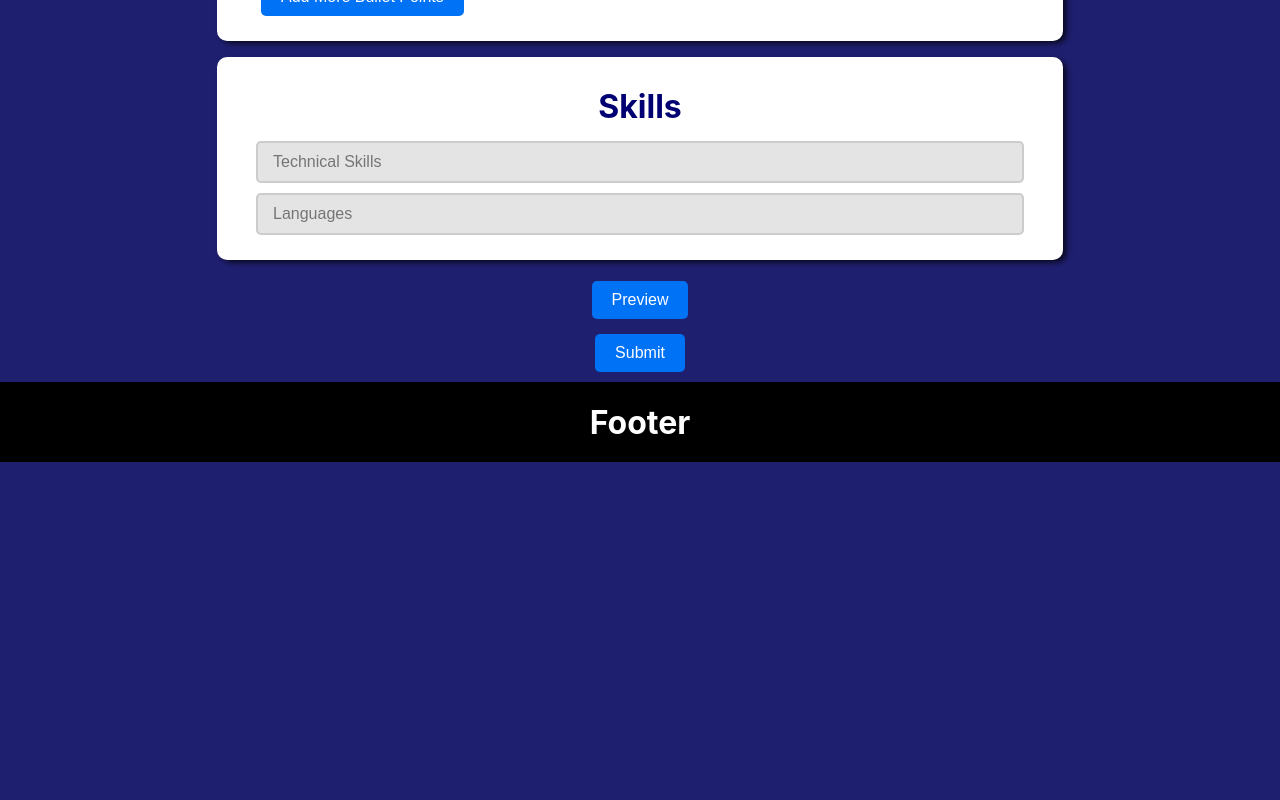
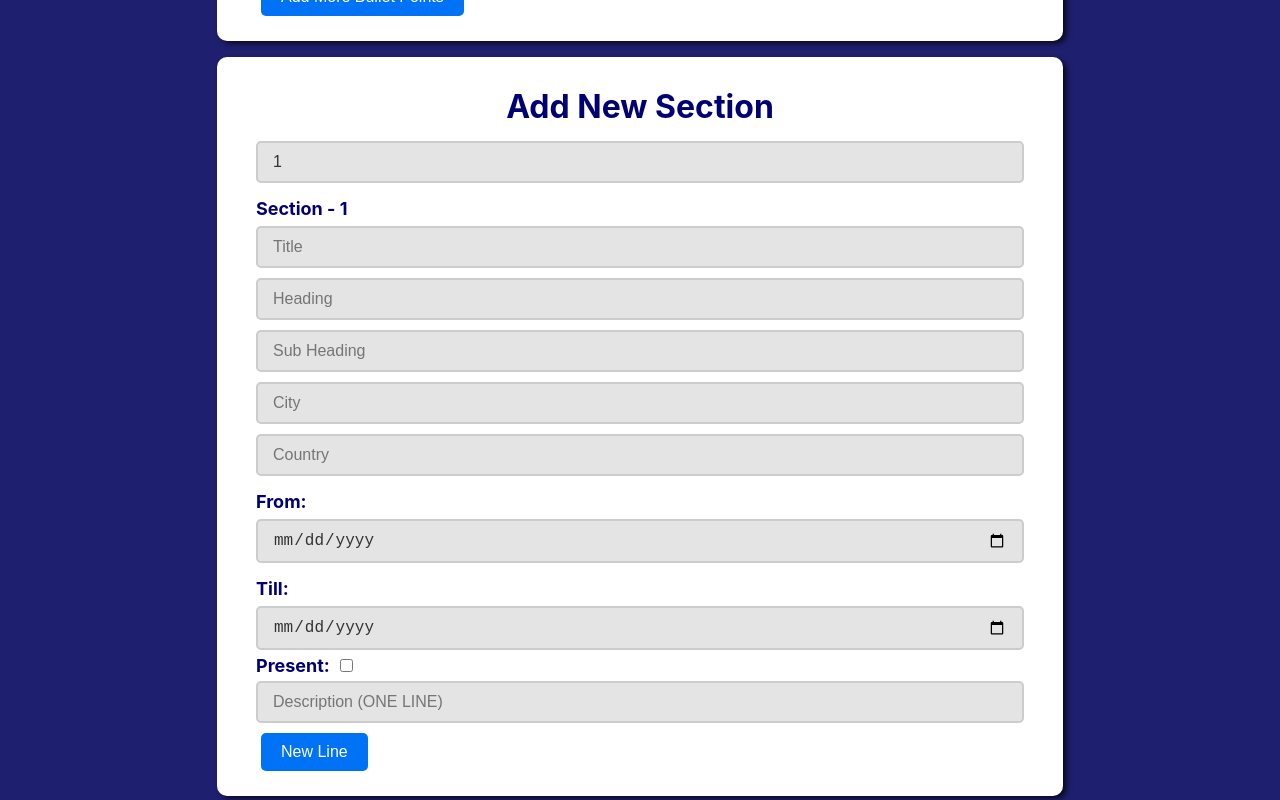
Before and after one commit to rahmat131/VeloxCV, a React (Create React App) app: page / in a window 1280 px wide. Shown: the part 1740-2540 px from the top of the page. Before the commit the page ends 2202 px from the top, so only its background shows below. Built offline with nearby package versions, Linux system fonts and the light colour scheme.

Commit message:
Added New Section

```diff
--- a/src/Components/Form.js
+++ b/src/Components/Form.js
@@ -4,6 +4,9 @@ import PerInf from "./FormComp/PersonalInfo"
 import EDU from "./FormComp/Education"
 import Skills from "./FormComp/Skills"
 import generatePDF from './FormComp/generatePDF';
+import AddSection from "./FormComp/AddSection";
+// import SectionForm from './FormComp/SectionForm';
+// import AddSectionModal from './FormComp/AddSectionModal';
 
 
 function Form() {
@@ -16,17 +19,50 @@ function Form() {
     country: '',
     experiences: [{ company: '', designation: '', city: '', country: '', from: '', till: '', isPresent: false, description: [''] }],
     educations: [{ institute: '', city: '', country: '', from: '', till: '', isPresent: false, description: [''] }],
+    sections: [{ title: '', heading: '',subheading: '', city: '', country: '', from: '', till: '', isPresent: false, description: [''] }],
     technicalSkills: '',
     languages: ''
   });
 
   const [experienceCount, setExperienceCount] = useState(1);
   const [educationCount, setEducationCount] = useState(1);
+  const [sectionCount, setSectionCount] = useState(1);
   const [isPreview, setIsPreview] = useState(false);
   const [pdfUrl, setPdfUrl] = useState(''); // State to hold PDF URL for preview
   const [formSubmitted, setFormSubmitted] = useState(false); // State to track form submission
+  // const [additionalSections, setAdditionalSections] = useState([]);
+  // const [showModal, setShowModal] = useState(false);
 
+  // const handleSectionUpdate = (sectionId, itemIndex, field, value) => {
+  //   const updatedSections = additionalSections.map((section) => {
+  //     if (section.id === sectionId) {
+  //       const updatedItems = [...section.items];
+  //       updatedItems[itemIndex] = { ...updatedItems[itemIndex], [field]: value };
+  //       return { ...section, items: updatedItems };
+  //     }
+  //     return section;
+  //   });
+  //   setAdditionalSections(updatedSections);
+  // };
 
+  // const addNewSection = ({ sectionName, fields }) => {
+  //   setAdditionalSections([
+  //     ...additionalSections,
+  //     { id: Date.now(), sectionName, fields, items: [{ description: '', from: '', till: '', isPresent: false }] }
+  //   ]);
+  // };
+
+  // const addItemToSection = (sectionId) => {
+  //   const updatedSections = additionalSections.map((section) =>
+  //     section.id === sectionId
+  //       ? { ...section, items: [...section.items, { description: '', from: '', till: '', isPresent: false }] }
+  //       : section
+  //   );
+  //   setAdditionalSections(updatedSections);
+  // };
+  // const handleAddSection = (section) => {
+  //   setAdditionalSections((prevSections) => [...prevSections, { ...section, items: [{ description: '' }] }]);
+  // };
 
   const handleSubmit = (e) => {
     e.preventDefault();
@@ -35,7 +71,6 @@ function Form() {
     // console.log(formData);
     // alert('Form submitted successfully!');
   };
-
 
   const handlePreview = () => {
     const pdfBlob = generatePDF(formData);
@@ -67,14 +102,23 @@ function Form() {
     setFormData({ ...formData, educations: newEducations });
   };
 
+  const handleSectionChange = (index, e) => {
+    const { name, value } = e.target;
+    const newSections = formData.sections.map((sec, i) => i === index ? { ...sec, [name]: value } : sec);
+    setFormData({ ...formData, sections: newSections });
+  };
   const handlePresentCheckboxChange = (index, section, e) => {
     const checked = e.target.checked;
     if (section === 'experience') {
       const newExperiences = formData.experiences.map((exp, i) => i === index ? { ...exp, isPresent: checked, till: checked ? 'Present' : '' } : exp);
       setFormData({ ...formData, experiences: newExperiences });
-    } else {
+    } else if (section === 'education'){
       const newEducations = formData.educations.map((edu, i) => i === index ? { ...edu, isPresent: checked, till: checked ? 'Present' : '' } : edu);
       setFormData({ ...formData, educations: newEducations });
+    }
+     else {
+      const newSections = formData.sections.map((sec, i) => i === index ? { ...sec, isPresent: checked, till: checked ? 'Present' : '' } : sec);
+      setFormData({ ...formData, sections: newSections });
     }
   };
 
@@ -83,9 +127,12 @@ function Form() {
     if (section === 'experience') {
       const newExperiences = formData.experiences.map((exp, i) => i === index ? { ...exp, description: exp.description.map((desc, j) => j === descIndex ? value : desc) } : exp);
       setFormData({ ...formData, experiences: newExperiences });
-    } else {
+    } else if (section === 'education') {
       const newEducations = formData.educations.map((edu, i) => i === index ? { ...edu, description: edu.description.map((desc, j) => j === descIndex ? value : desc) } : edu);
       setFormData({ ...formData, educations: newEducations });
+    } else {
+      const newSections = formData.sections.map((sec, i) => i === index ? { ...sec, description: sec.description.map((desc, j) => j === descIndex ? value : desc) } : sec);
+      setFormData({ ...formData, sections: newSections });
     }
   };
 
@@ -93,9 +140,12 @@ function Form() {
     if (section === 'experience') {
       const newExperiences = formData.experiences.map((exp, i) => i === index ? { ...exp, description: [...exp.description, ''] } : exp);
       setFormData({ ...formData, experiences: newExperiences });
-    } else {
+    } else if (section === 'education') {
       const newEducations = formData.educations.map((edu, i) => i === index ? { ...edu, description: [...edu.description, ''] } : edu);
       setFormData({ ...formData, educations: newEducations });
+    } else {
+      const newSections = formData.sections.map((sec, i) => i === index ? { ...sec, description: [...sec.description, ''] } : sec);
+      setFormData({ ...formData, sections: newSections });
     }
   };
 
@@ -111,6 +161,12 @@ function Form() {
     setEducationCount(count);
     const newEducations = Array.from({ length: count }, (_, i) => formData.educations[i] || { institute: '', city: '', country: '', from: '', till: '', isPresent: false, description: [''] });
     setFormData({ ...formData, educations: newEducations });
+  };
+  const handleSectionCountChange = (e) => {
+    const count = parseInt(e.target.value, 10);
+    setSectionCount(count);
+    const newSections = Array.from({ length: count }, (_, i) => formData.sections[i] || { title: '', subheading: '', city: '', country: '', from: '', till: '', isPresent: false, description: [''] });
+    setFormData({ ...formData, sections: newSections });
   };
 
 
@@ -153,6 +209,17 @@ function Form() {
             addDescriptionField={addDescriptionField}
           />
 
+         {/* Add Section */}
+         <AddSection
+         sections={formData.sections}
+         sectionCount = {sectionCount}
+         handleSectionCountChange = {handleSectionCountChange}
+         handleSectionChange={handleSectionChange}
+         handlePresentCheckboxChange={handlePresentCheckboxChange}
+         handleDescriptionChange={handleDescriptionChange}
+         addDescriptionField={addDescriptionField}
+         />
+       {/* -------------- */}
 
             {/* Skills Section */}
             <Skills
@@ -160,7 +227,18 @@ function Form() {
             technicalSkills = {formData.technicalSkills}
             languages = {formData.languages}
             />
+
+
+
      <div>
+
+     {/* {showModal && (
+        <AddSectionModal
+          addSection={addNewSection}
+          onClose={() => setShowModal(false)}
+        />
+      )} */}
+
 {isPreview && (
             <div>
               <iframe
--- /dev/null
+++ b/src/Components/FormComp/AddSection.js
@@ -0,0 +1,62 @@
+import React from 'react'
+
+function AddSection({
+  sections,
+  index,
+  handleSectionChange,
+  handlePresentCheckboxChange,
+  handleDescriptionChange,
+  sectionCount,
+  handleSectionCountChange,
+  addDescriptionField,
+}) {
+return (
+  <div className='Box'>
+    <label id='labelHeading'>Add New Section</label>
+    <div><input type="number" name="sectionCount"  placeholder="Number of Sections" value={sectionCount}  onChange={handleSectionCountChange} /></div>
+
+    {sections.map((section, index) => (
+    <div key = {index}>
+
+      <label >Section - {index + 1}</label>
+               <div><input type="text" name="title" placeholder="Title"value={section.title} onChange={(e) => handleSectionChange(index, e)}required /></div>
+               <div><input type="text" name="heading" placeholder="Heading"value={section.heading} onChange={(e) => handleSectionChange(index, e)} /></div>
+               <div><input type="text" name="subheading" placeholder="Sub Heading"value={section.subheading} onChange={(e) => handleSectionChange(index, e)} /></div>
+               <div><input type="text" name="city" placeholder="City"value={section.city} onChange={(e) => handleSectionChange(index, e)} /></div>
+               <div><input type="text" name="country" placeholder="Country"value={section.country} onChange={(e) => handleSectionChange(index, e)} /></div>
+              <div>
+                <label>From: </label>
+                <input type="date" name="from" placeholder="From"value={section.from} onChange={(e) => handleSectionChange(index, e)}  />
+              </div>
+
+              {/* Till Date or Present */}
+              <div >
+                <label>Till: </label>
+                {!section.isPresent && (
+                  <input type="date" name="till" value={section.till} onChange={(e) => handleSectionChange(index, e)}
+                  // required={!section.isPresent}
+                  />)}
+               <div className='CB'>
+                <label>Present:</label>
+                  <input type="checkbox" placeholder="Present"checked={section.isPresent} onChange={(e) => handlePresentCheckboxChange(index, 'section', e)}/>
+               </div>
+
+
+              </div>
+
+              <div>
+                {section.description.map((desc, descIndex) => (
+                  <div key={descIndex}>
+                    <input type="text" value={desc} placeholder="Description (ONE LINE)" onChange={(e) => handleDescriptionChange(index, descIndex, 'section', e)} />
+                  </div>
+                ))}
+                <button type="button" onClick={() => addDescriptionField(index, 'section')}>
+                  New Line
+                </button>
+              </div>
+              </div>))}
+  </div>
+)
+}
+
+export default AddSection
--- a/src/Components/FormComp/generatePDF.js
+++ b/src/Components/FormComp/generatePDF.js
@@ -28,6 +28,7 @@ function getMonthYear(date) {
     pdf.setFont('helvetica','normal');
     pdf.setFontSize(12);
     pdf.text(`${formData.city} | ${formData.country} | ${formData.email} | ${formData.phone}`, pageWidth / 2, y, { align: 'center' });
+    //Experience
     y += 10;
     pdf.setFontSize(15);
     pdf.setFont('helvetica','bold');
@@ -57,8 +58,8 @@ function getMonthYear(date) {
       pdf.text(wrappedText, margin, y);
       y += wrappedText.length * 6;
     });
-
   });
+  //---------------------------
   // Education
   y += 4
   pdf.setFontSize(15);
@@ -86,10 +87,58 @@ function getMonthYear(date) {
           pdf.text(wrappedText, margin, y);
           y += wrappedText.length * 5;
     });
-    y += 7;
+    // y += 7;
+    //--------------------------------------
+    //Section
+    //---------Title-----------------
+
+
+
+    //------------------------
+    if (formData.sections && formData.sections.length > 0) {
+    formData.sections.forEach((sec, index) => {
+       //---------Title-----------------
+    y += 4;
+    pdf.setFontSize(15);
+    pdf.setFont('helvetica','bold');
+    pdf.text(`${sec.title}`, margin, y);
+    // pdf.text("HELLOOOO", margin, y);
+    pdf.setFont('helvetica','normal');
+    y += 2
+    pdf.line(margin, y, pageWidth - margin, y);
+    y += 6;
+    //------------------------
+        // y += 2;
+    pdf.setFontSize(12);
+    pdf.setFont('helvetica','bold');
+
+    if(sec.city!='' || sec.country!= ''){
+      pdf.text(`${sec.heading} - ${sec.city}, ${sec.country}`, margin, y);
+    }else{
+      pdf.text(`${sec.heading}`, margin, y);
+    }
+
+    pdf.setFont('helvetica','italic');
+    const fdate = getMonthYear(sec.from);
+    const tdate = sec.till=='Present' ? 'Present' : getMonthYear(sec.till);
+    const moff = alignRight(fdate,tdate, pageWidth, margin)
+    y += 6;
+    pdf.text(`${sec.subheading}`, margin, y);
+    pdf.setFontSize(10);
+    pdf.text(`${fdate} - ${sec.isPresent ?  'Present' : tdate}`,  moff, y);
+    pdf.setFontSize(12);
+    pdf.setFont('helvetica','normal');
+    y += 6;
+    sec.description.forEach((desc) => {
+          let wrappedText = pdf.splitTextToSize(`  • ${desc}`, usableWidth);
+          pdf.text(wrappedText, margin, y);
+          y += wrappedText.length * 6;
     });
 
+  });
+    }
     // Skills
+    y += 4;
     pdf.setFontSize(15);
     pdf.setFont('helvetica','bold');
     pdf.text('SKILLS', margin, y);
@@ -99,6 +148,9 @@ function getMonthYear(date) {
     y += 7;
     pdf.setFontSize(12);
     pdf.text(`Languages: ${formData.languages}`, margin, y);
+  });
+
+
 //   pdf.save('CV.pdf'); // Download the PDF
 return pdf.output('blob'); // Return the Blob for further use
   };
```
Also changed, not shown: src/Components/FormComp/check.js (added, +20 -0 lines). Lines whose indentation alone changed are shown as unchanged.
